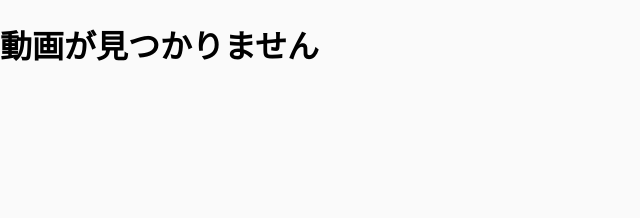
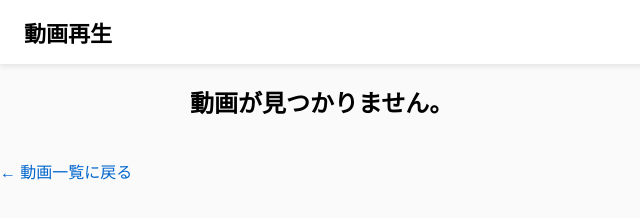
Before and after one commit to YouYuber/Chef-s_Whimsical_Program, a plain HTML site: page video.html in a window 1280 px wide. Shown: the whole page, without its empty margins (0-640 px from the left). Drawn offline with Linux system fonts and the light colour scheme.

Commit message:
Update video.html

```diff
--- a/video.html
+++ b/video.html
@@ -5,10 +5,16 @@
   <title>動画再生</title>
   <link rel="stylesheet" href="style.css">
 </head>
+
 <body>
 
-<div id="player"></div>
-<a href="index.html">← 一覧へ戻る</a>
+<header>
+  <h1>動画再生</h1>
+</header>
+
+<div class="video-container" id="player"></div>
+
+<a href="index.html" class="back">← 動画一覧に戻る</a>
 
 <script>
   async function loadVideo() {
@@ -20,18 +26,16 @@
     const video = videos.find(v => v.id === id);
 
     if (!video) {
-      document.body.innerHTML = "<h1>動画が見つかりません</h1>";
+      document.getElementById("player").innerHTML = "<h2>動画が見つかりません。</h2>";
       return;
     }
 
     document.title = video.title;
 
     document.getElementById("player").innerHTML = `
-      <h1>${video.title}</h1>
+      <h2>${video.title}</h2>
       <iframe
         src="https://drive.google.com/file/d/${video.driveId}/preview"
-        width="100%"
-        height="480"
         allow="autoplay"
       ></iframe>
       <p>${video.description}</p>
```
